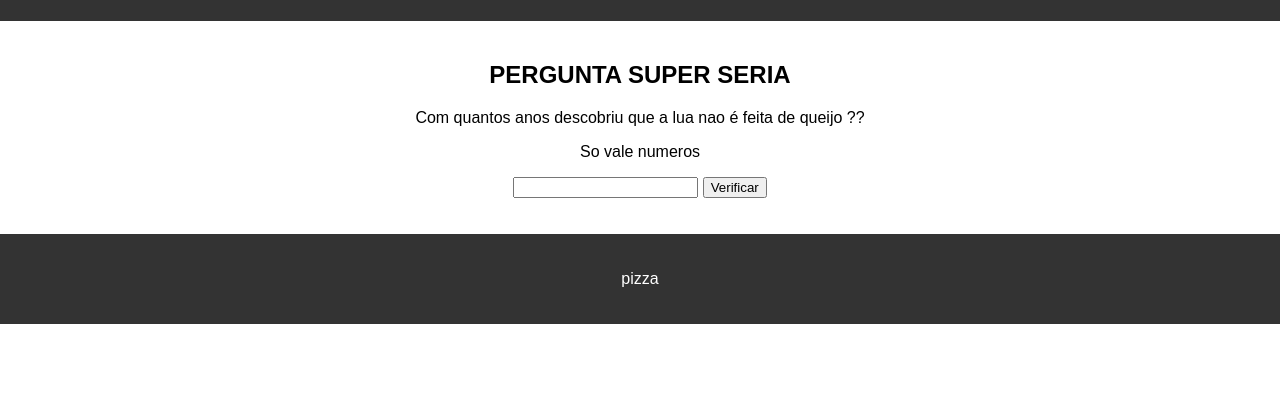
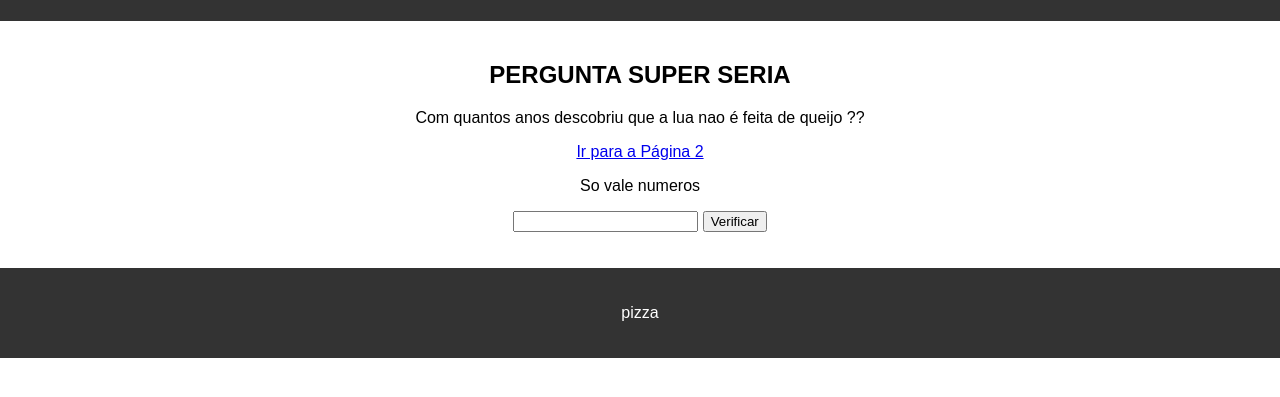
Before and after one commit to Jurimeu/MySlt3.github.io, a plain HTML site: page index.html in a window 1280 px wide. Shown: the part 99-496 px from the top of the page. Drawn offline with Linux system fonts and the light colour scheme.

Commit message:
Update index.html

```diff
--- a/index.html
+++ b/index.html
@@ -49,6 +49,7 @@
     <h1>PERGUNTA SUPER SERIA</h1>
     <p>Com quantos anos descobriu que a lua nao é feita de queijo ??</p>
 
+	   <a href="pag2.html">Ir para a Página 2</a>
 <form>
 
    <p>So vale numeros</p>
```
